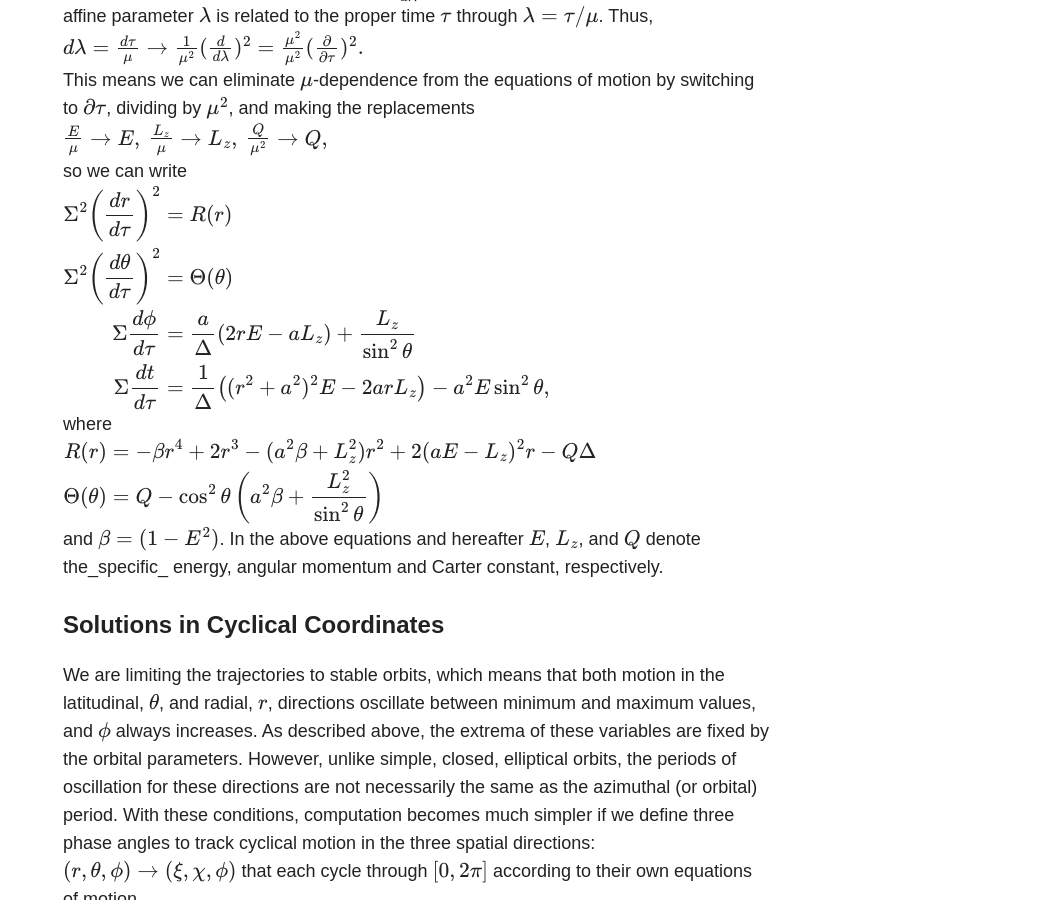
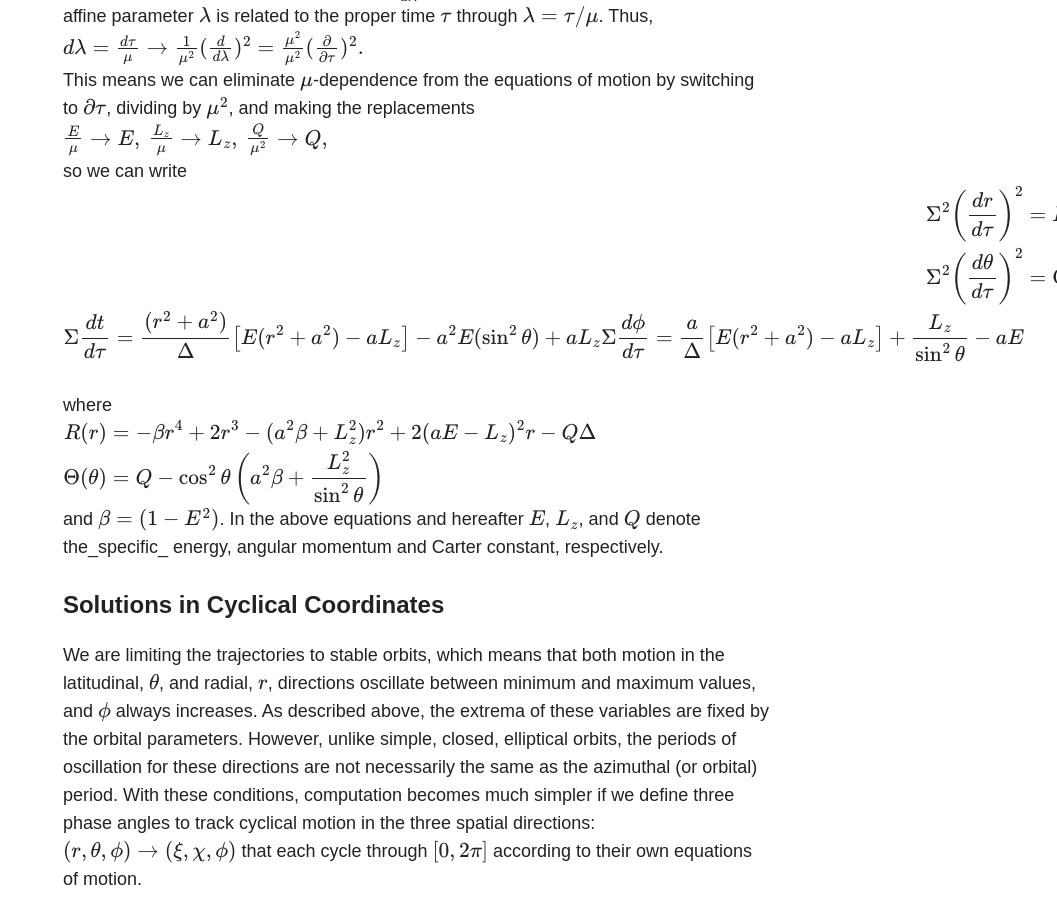
Before and after one commit to jrivest3/KerrSimulator, a Jekyll site: the page built from index.md, in a window 1280 px wide and 900 px high, scrolled down 5492 px. Shown: the whole window, without its empty margins (223-1280 px from the left). Built offline with Jekyll 4.4.1, drawn with Linux system fonts in a browser that asks for light colours; nearby versions of some CDN libraries; formulas are drawn with MathJax 3.

Commit message:
Fix equations in index.md
Correct equations for motion in the index file.

```diff
--- a/index.md
+++ b/index.md
@@ -435,8 +435,8 @@ so we can write
 $$\begin{aligned}
 \Sigma^2\left(\frac{dr}{d\tau}\right)^2&= R(r)\\
 \Sigma^2\left(\frac{d\theta}{d\tau}\right)^2&= \Theta(\theta) \\
-\Sigma\frac{d\phi}{d\tau} &=\frac{a}{\Delta}(2rE - aL_z) + \frac{L_z}{\sin^2\theta}\\
-\Sigma\frac{dt}{d\tau} &=\frac{1}{\Delta}\left((r^2 + a^2)^2E - 2arL_z\right)- a^2E \sin^2\theta,
+\Sigma \frac{dt}{d\tau} = \frac{(r^2 + a^2)}{\Delta} \left[ E (r^2 + a^2) - a L_z \right] - a^2 E (\sin^2 \theta) + a L_z
+\Sigma \frac{d\phi}{d\tau} = \frac{a}{\Delta} \left[ E (r^2 + a^2) - a L_z \right] + \frac{L_z}{\sin^2 \theta} - a E
 \end{aligned}$$
 where
 $$\begin{aligned}
```
